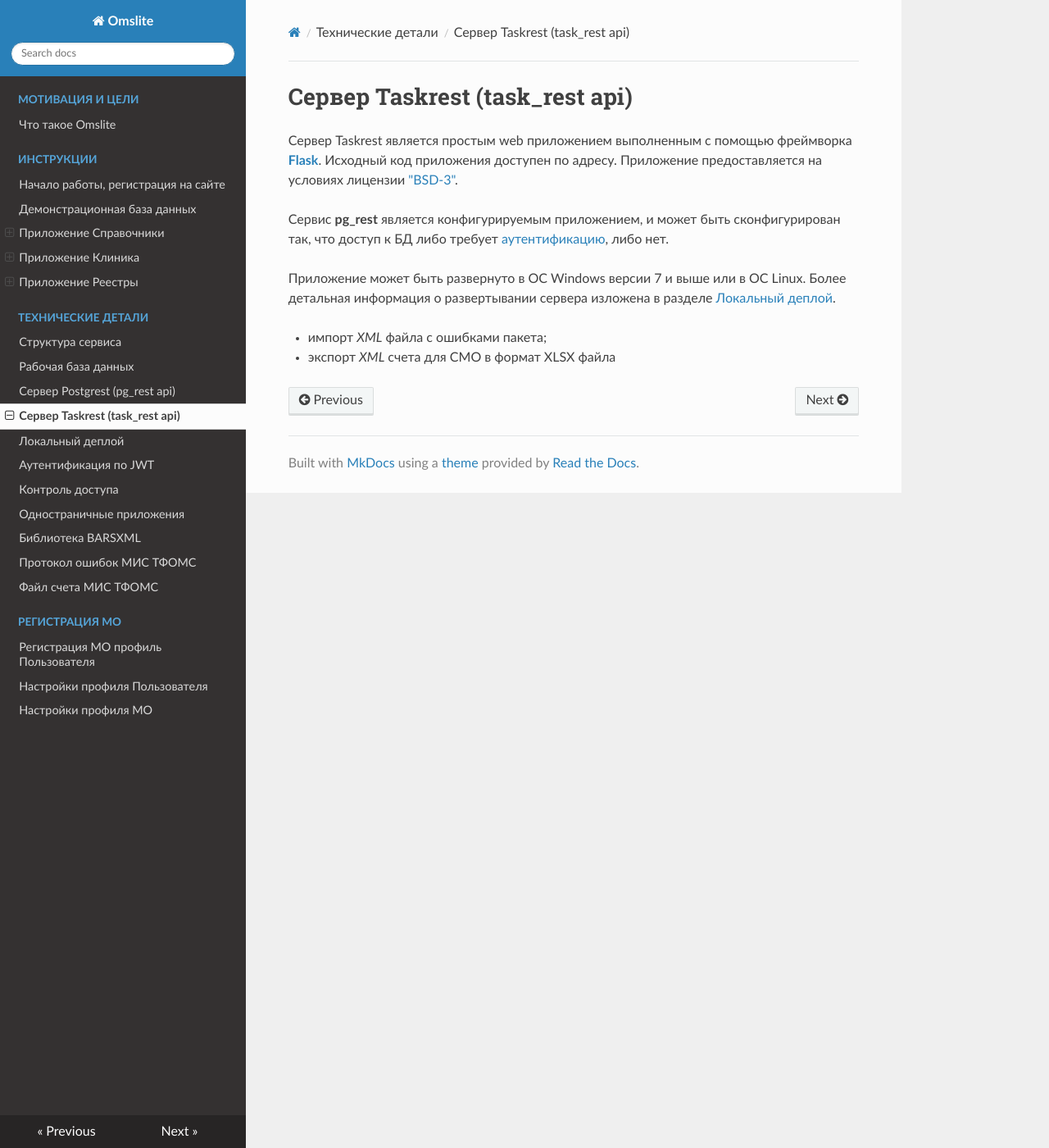
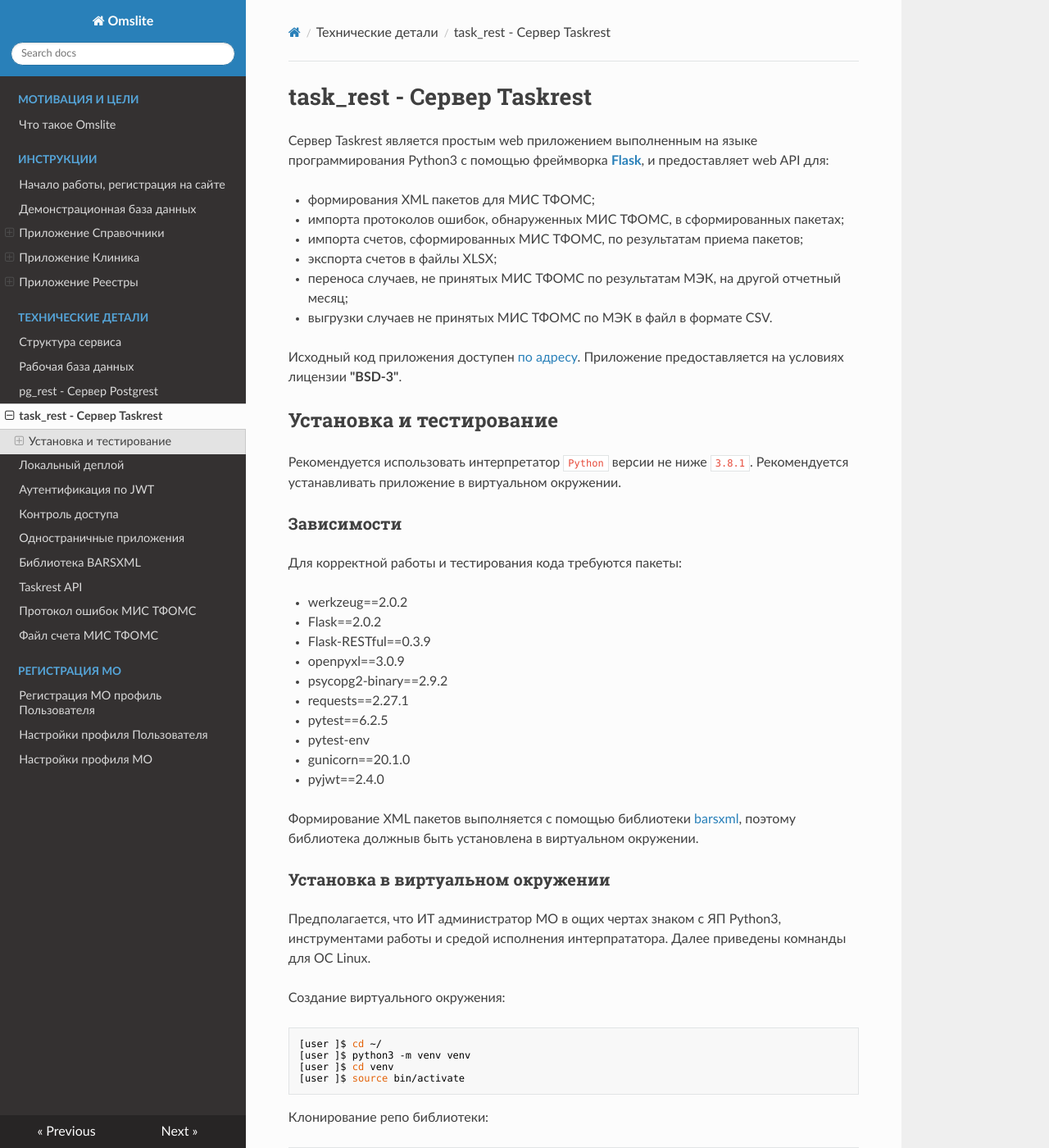
Before and after one commit to SLikhachev/zerodocs, an MkDocs documentation site: the page built from docs/admin/task_rest.md, in a window 1280 px wide and 1400 px high. Shown: the whole window at 82% size. Built offline with MkDocs 1.6.1, drawn with Linux system fonts in a browser that asks for light colours; nearby versions of some CDN libraries; some of the changed text lies outside the part shown.

Commit message:
admin api finished

````diff
--- a/docs/admin/task_rest.md
+++ b/docs/admin/task_rest.md
@@ -1,17 +1,136 @@
-# Сервер Taskrest (task_rest api)
+# task_rest - Сервер Taskrest
 
-Сервер Taskrest является простым web приложением выполненным с помощью фреймворка
-<a href="https://palletsprojects.com/p/flask/" target=_blank>__Flask__</a>. Исходный код
-приложения доступен по адресу. Приложение предоставляется на условиях лицензии
-["BSD-3"](https://opensource.org/licenses/BSD-3-Clause).
+Сервер Taskrest является простым web приложением выполненным на языке
+программирования Python3 с помощью фреймворка <a href="https://palletsprojects.com/p/flask/" target=_blank>__Flask__</a>, и предоставляет web API для:
 
-Сервис __pg_rest__ является конфигурируемым приложением, и может быть сконфигурирован
-так, что доступ к БД либо требует [аутентификацию](./jwt_auth.md), либо нет.
+- формирования XML пакетов для МИС ТФОМС;
+- импорта протоколов ошибок, обнаруженных МИС ТФОМС, в сформированных пакетах;
+- импорта счетов, сформированных МИС ТФОМС, по результатам приема пакетов;
+- экспорта счетов в файлы XLSX;
+- переноса случаев, не принятых МИС ТФОМС по результатам МЭК, на другой отчетный месяц;
+- выгрузки случаев не принятых МИС ТФОМС по МЭК в файл в формате CSV.
 
-Приложение может быть развернуто в ОС Windows версии 7 и выше или в ОС Linux.
-Более детальная информация о развертывании сервера изложена в разделе
-[Локальный деплой](./local_deploy.md#сервер-taskrest).
+ Исходный код приложения доступен <a href="https://github.com/SLikhachev/task_rest" target=_blank>по адресу</a>. Приложение предоставляется на условиях лицензии __"BSD-3"__.
 
+## Установка и тестирование
 
-- импорт _XML_ файла с ошибками пакета;
-- экспорт _XML_ счета для СМО в формат XLSX файла
+Рекомендуется использовать интерпретатор `Python` версии не ниже `3.8.1`. Рекомендуется устанавливать приложение в виртуальном окружении.
+
+### Зависимости
+
+Для корректной работы и тестирования кода требуются пакеты:
+
+- werkzeug==2.0.2
+- Flask==2.0.2
+- Flask-RESTful==0.3.9
+- openpyxl==3.0.9
+- psycopg2-binary==2.9.2
+- requests==2.27.1
+- pytest==6.2.5
+- pytest-env
+- gunicorn==20.1.0
+- pyjwt==2.4.0
+
+Формирование XML пакетов выполняется с помощью библиотеки [barsxml](./barsxml.md),
+поэтому библиотека должныв быть установлена в виртуальном окружении.
+
+### Установка в виртуальном окружении
+
+Предполагается, что ИТ администратор МО в ощих чертах знаком с ЯП Python3,
+инструментами работы и средой исполнения интерпрататора. Далее приведены комнанды
+для ОС Linux.
+
+Создание виртуального окружения:
+
+    [user ]$ cd ~/
+    [user ]$ python3 -m venv venv
+    [user ]$ cd venv
+    [user ]$ source bin/activate
+
+Клонирование репо библиотеки:
+
+    (venv) [venv ]$ git clone git@github.com:SLikhachev/task_rest.git
+    (venv) [venv ]$ cd task_rest
+
+Установка зависимостей:
+
+    (venv) [task_rest ]$ python -m pip install -r requirements.txt
+
+### Тестирование
+
+Для тестирования необходимо выполнение условий:
+
+1. в сети развернут сервер СУБД Postresql;
+2. в кластере сервера развернута [рабочая БД](./workdb.md);
+3. в рабочей БД заполнены тестовые таблицы [карт и талонов](../user/clinic/clinic.md) за некоторый тестовый период.
+
+Отредакитруйте следующие переменные в файле `pytest.ini`:
+
+    DB_HOST= 127.0.0.1
+    DB_NAME= dbname
+    DB_SCHEMA= dbschema
+    DB_USER= dbuser
+    DB_PASSWORD= dbpass
+    TEST_YEAR=2021
+    TEST_MONTH=11
+    MO_CODE=250999
+    PACK= xml
+    BARS_ERR_FILE=FHT25M250999_22039992.xml
+    BARS_INVOICE_FILE=HM250999S25011_22039994.zip
+
+указав актуальные значения для указанных переменных окружения.
+
+Тестовые файлы _ошибок МИС ТФОМС_ и _счета_ с именами указанными в перемеменных:
+
+    BARS_ERR_FILE=FHT25M250999_22039992.xml
+    BARS_INVOICE_FILE=HM250999S25011_22039994.zip
+
+соответвенно, должны находится в каталоге `tests/data` корня проекта приложения.
+Имена должны соответветвовать шаблонам для указанных файлов.
+
+Запустите тесты:
+
+    (venv) [task_rest ]$ pytest
+
+### Конфигурация приложения
+
+Конфигурация приложения выполняется в двух файлах:
+
+1. poly/config.py;
+2. instance/config_instance.py.
+
+#### Общий файл `poly/config.py`
+
+В этом файле находятся несколько общих объектов конфигурации приложения, файл
+расположен в каталоге `poly` корня приложения.
+
+#### Файл конфигурации экземпляра приложения
+
+Этот файл должен быть расположен в каталоге `instance` корня приложения. Пример
+файла конфигурации экземпляра `config_instance.py`расположен в каталоге `poly` вместе
+с общим конфигурационным файлом `config.py`.
+
+Для корректной кофигурации экземпляра, создайте каталог `instance` в корне приложения,
+скопируйте файл `config_instance.py`, в файл `config_prod.py` и отредактируйте параметры конфигурации.
+
+    (venv) [task_rest ]$ mkdir instance
+    (venv) [task_rest ]$ cp poly/config_instance.py instance/config_prod.py
+
+#### Создание экземпляра приложения
+
+Экземпляр приложения создается в файле `__init__.py`, который расположен в корне
+каталога `poly`. Конфигурационные файлы импортируются в приложение при его создании,
+обратите внимание на строки кода файла `__init__.py`, котрые устанавливают
+переменную `instance_path`, а так же на имена файлов импорта:
+
+```python
+# import configs from instance
+if env == 'production':
+    app.config.from_pyfile('config_prod.py')
+else:
+    app.config.from_pyfile('config_dev.py')
+```
+
+### WEB API приложения
+
+Подробное описание WEB API приложения изложено в раздле [Taskrest Api](./task_rest_api.md).
--- a/mkdocs.yml
+++ b/mkdocs.yml
@@ -36,6 +36,7 @@ nav:
     - admin/access.md
     - admin/spa.md
     - admin/barsxml.md
+    - admin/task_rest_api.md
     - admin/tk_errors.md
     - admin/invoice.md
   - "Регистрация МО":
````
Also changed, not shown: docs/admin/barsxml.md (+24 -24 lines), docs/admin/local_deploy.md (+3 -2 lines), docs/admin/pg_rest.md (+1 -1 lines), docs/admin/task_rest_api.md (added, +173 -0 lines).
